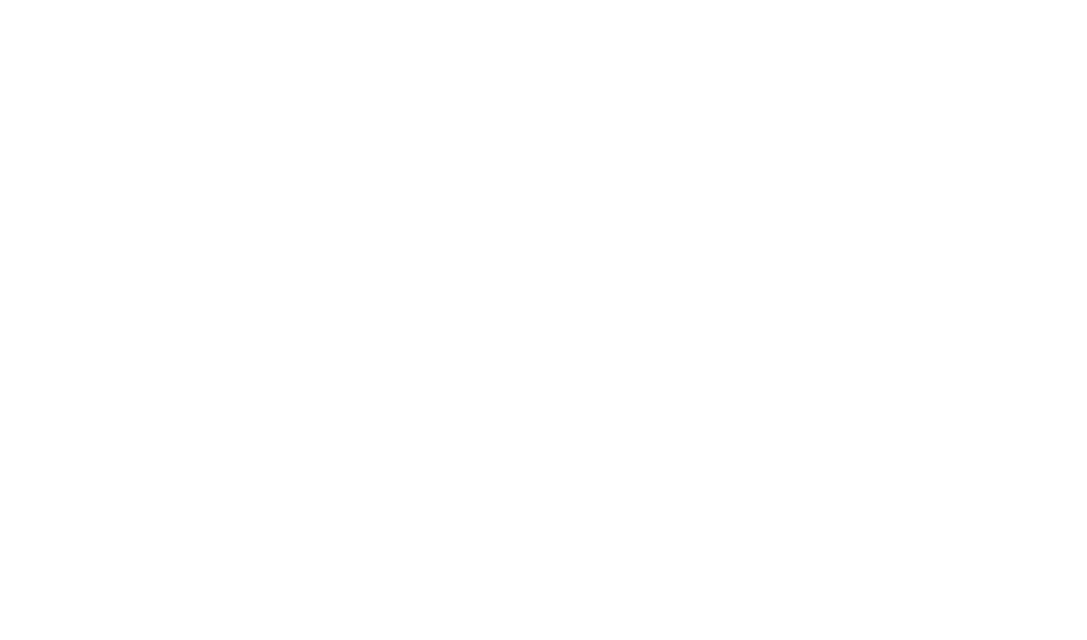
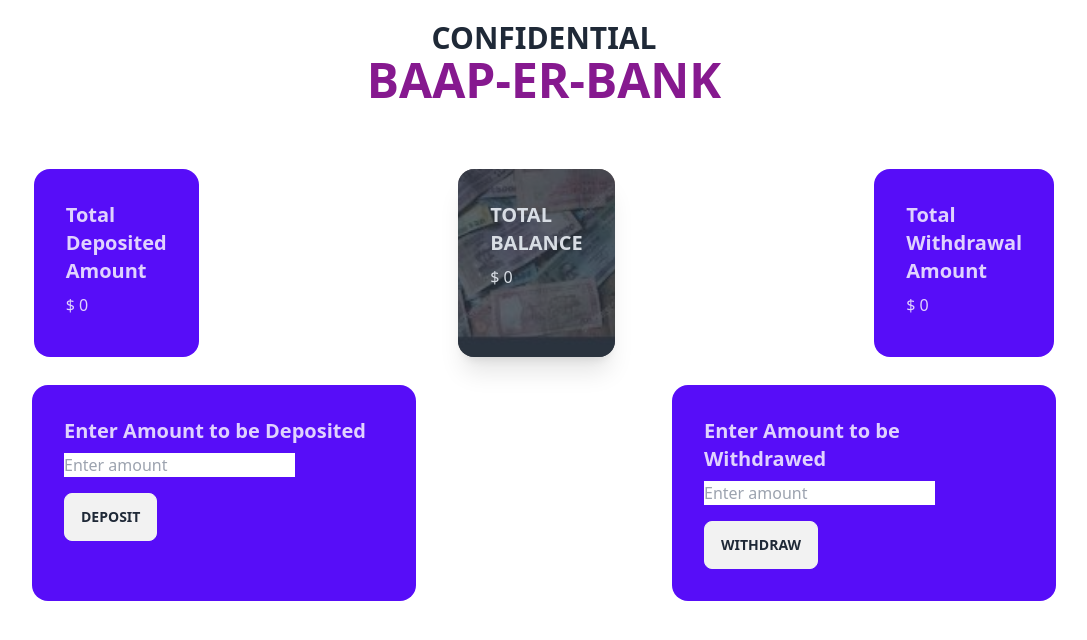
Before and after one commit to devalienbrain/baap-er-bank, a plain HTML site: page bank.html in a window 1280 px wide. Shown: the whole page, without its empty margins (96-1183 px from the left). Drawn offline with nearby package versions, Linux system fonts and the light colour scheme.

Commit message:
bank page done

```diff
--- a/bank.html
+++ b/bank.html
@@ -5,10 +5,87 @@
   <meta charset="UTF-8">
   <meta name="viewport" content="width=device-width, initial-scale=1.0">
   <title>Inside Baap-er-Bank</title>
+  <!-- DaisyUI cdn link -->
+  <link href="https://cdn.jsdelivr.net/npm/daisyui@3.5.1/dist/full.css" rel="stylesheet" type="text/css" />
+  <script src="https://cdn.tailwindcss.com"></script>
+</head>
 </head>
 
-<body>
+<body class="container mx-auto">
+  <section>
+    <div class="text-center p-5">
+      <h1 class="text-3xl font-black">CONFIDENTIAL <br> <span class="text-fuchsia-800 text-5xl"> BAAP-ER-BANK </span>
+      </h1>
+    </div>
+  </section>
 
+  <!-- Banking system -->
+  <section class="mt-11 mb-7">
+    <div class="flex flex-col md:flex-row justify-around">
+      <!-- Total deposit -->
+      <div class="card basis-1 bg-primary text-primary-content">
+        <div class="card-body">
+          <h2 class="card-title">Total Deposited Amount</h2>
+          <p>$ 0</p>
+          <div class="card-actions justify-end">
+          </div>
+        </div>
+      </div>
+      <!-- Total Balance -->
+      <div class="card basis-2 bg-base-100 shadow-xl image-full">
+        <figure><img class="w-full" src="/images.jpeg" alt="taka" /></figure>
+        <div class="card-body">
+          <h2 class="card-title">TOTAL BALANCE</h2>
+          <p>$ 0</p>
+          <div class="card-actions justify-end">
+          </div>
+        </div>
+      </div>
+
+      <!-- Total withdraw -->
+      <div class="card basis-1 bg-primary text-primary-content">
+        <div class="card-body">
+          <h2 class="card-title">Total Withdrawal Amount</h2>
+          <p>$ 0</p>
+          <div class="card-actions justify-end">
+          </div>
+        </div>
+      </div>
+
+    </div>
+
+    <!-- Deposit Or Withdraw -->
+    <div class="mt-7 flex flex-col md:flex-row justify-around">
+      <!-- Total deposit -->
+      <div class="card w-96 bg-primary text-primary-content">
+        <div class="card-body">
+          <h2 class="card-title">Enter Amount to be Deposited</h2>
+          <div>
+            <input type="number" name="" id="" placeholder="Enter amount">
+          </div>
+
+          <div class="card-actions justify-end">
+          </div>
+          <button class="btn max-w-max">Deposit</button>
+        </div>
+      </div>
+
+      <!-- Total withdraw -->
+      <div class="card w-96 bg-primary text-primary-content">
+        <div class="card-body">
+          <h2 class="card-title">Enter Amount to be Withdrawed</h2>
+          <div>
+            <input type="number" name="" id="" placeholder="Enter amount">
+          </div>
+
+          <div class="card-actions justify-end">
+          </div>
+          <button class="btn max-w-max">Withdraw</button>
+        </div>
+      </div>
+
+    </div>
+  </section>
 </body>
 
 </html>
--- /dev/null
+++ b/tailwind.config.js
@@ -0,0 +1,8 @@
+/** @type {import('tailwindcss').Config} */
+module.exports = {
+  content: ["./src/**/*.{html,js}"],
+  theme: {
+    extend: {},
+  },
+  plugins: [],
+}
```
Also changed, not shown: index.html (+3 -1 lines), images.jpeg (added).
